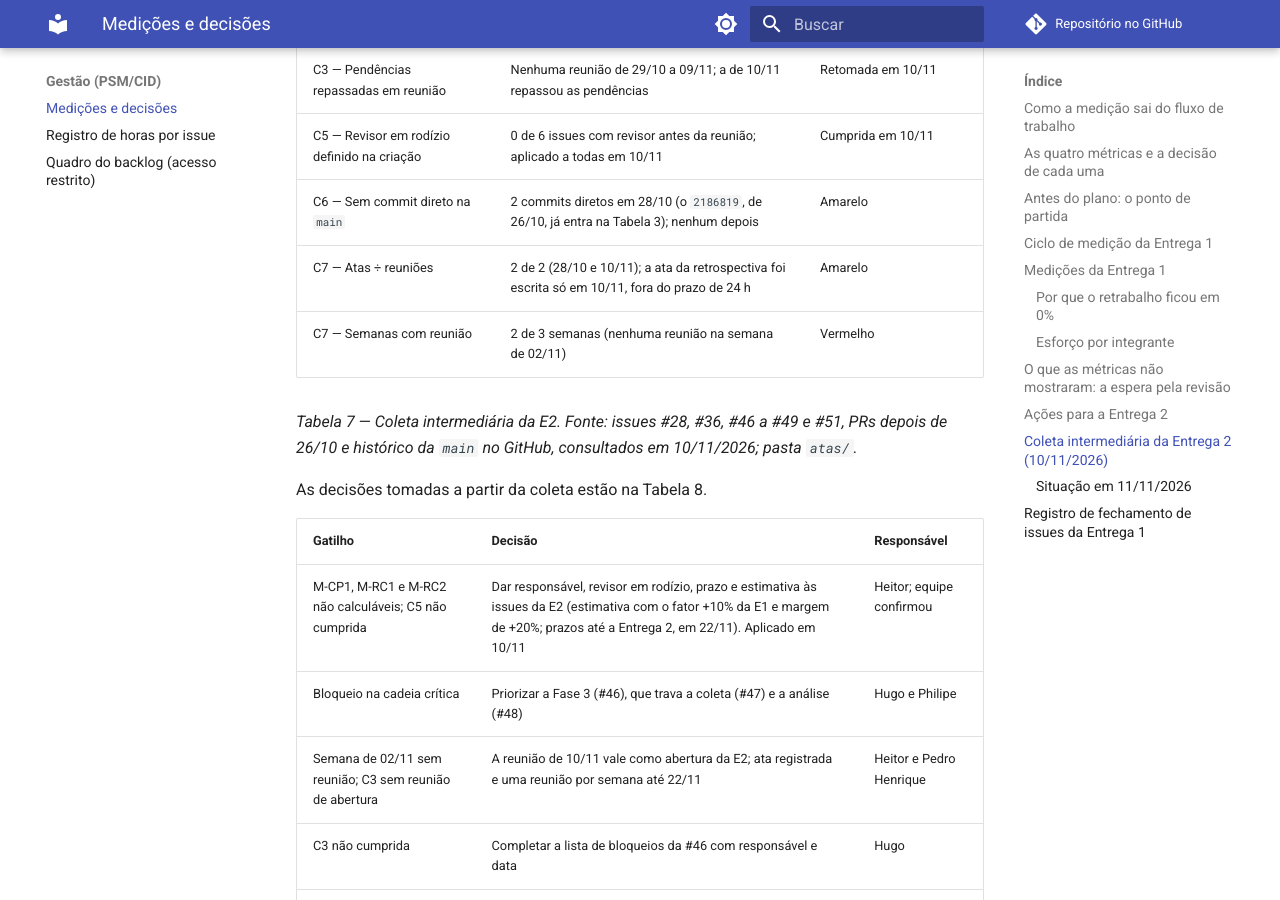
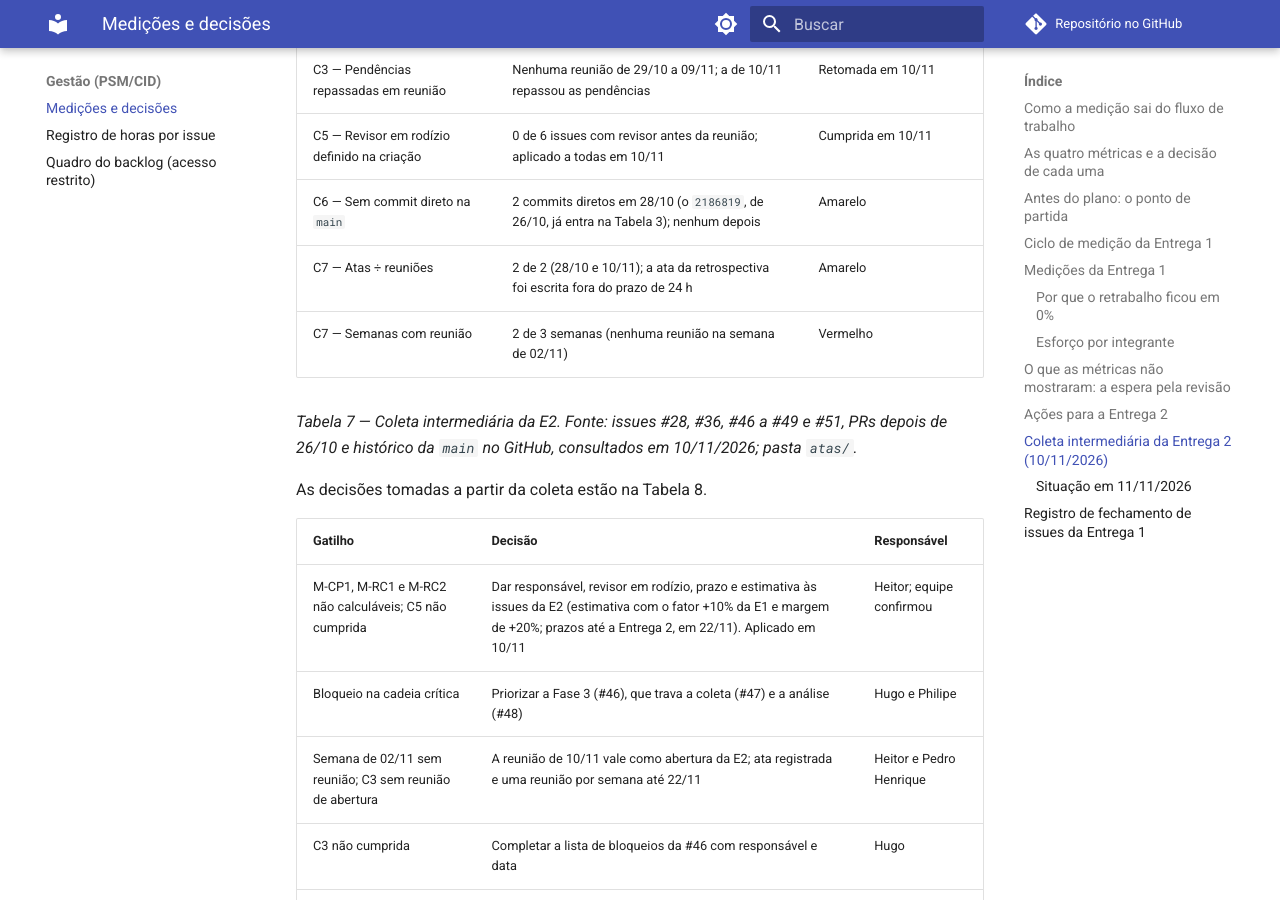
Before and after one commit to FCTE-Qualidade-de-Software-1/2026-2_T02_KATHERINE_JOHNSON, an MkDocs documentation site: the page built from docs/gestao.md, in a window 1280 px wide and 900 px high, scrolled down 8893 px. Built offline with MkDocs 1.6.1 and Material for MkDocs 9.7.7, drawn with Linux system fonts in a browser that asks for light colours; comment, search, counter and statistics services are not loaded.

Commit message:
docs(gestao): registra so que a ata 03 saiu fora do prazo de 24 h

```diff
--- a/docs/gestao.md
+++ b/docs/gestao.md
@@ -197,7 +197,7 @@ o planejamento das issues na reunião de 10/11
 | C3 — Pendências repassadas em reunião | Nenhuma reunião de 29/10 a 09/11; a de 10/11 repassou as pendências | Retomada em 10/11 |
 | C5 — Revisor em rodízio definido na criação | 0 de 6 issues com revisor antes da reunião; aplicado a todas em 10/11 | Cumprida em 10/11 |
 | C6 — Sem commit direto na `main` | 2 commits diretos em 28/10 (o `2186819`, de 26/10, já entra na Tabela 3); nenhum depois | Amarelo |
-| C7 — Atas ÷ reuniões | 2 de 2 (28/10 e 10/11); a ata da retrospectiva foi escrita só em 10/11, fora do prazo de 24 h | Amarelo |
+| C7 — Atas ÷ reuniões | 2 de 2 (28/10 e 10/11); a ata da retrospectiva foi escrita fora do prazo de 24 h | Amarelo |
 | C7 — Semanas com reunião | 2 de 3 semanas (nenhuma reunião na semana de 02/11) | Vermelho |
 
 *Tabela 7 — Coleta intermediária da E2. Fonte: issues #28, #36, #46 a #49 e #51, PRs depois de 26/10 e histórico da `main` no GitHub, consultados em 10/11/2026; pasta `atas/`.*
```
Also changed, not shown: gestao/coleta-intermediaria-e2.md (+1 -1 lines), 2 other files.
